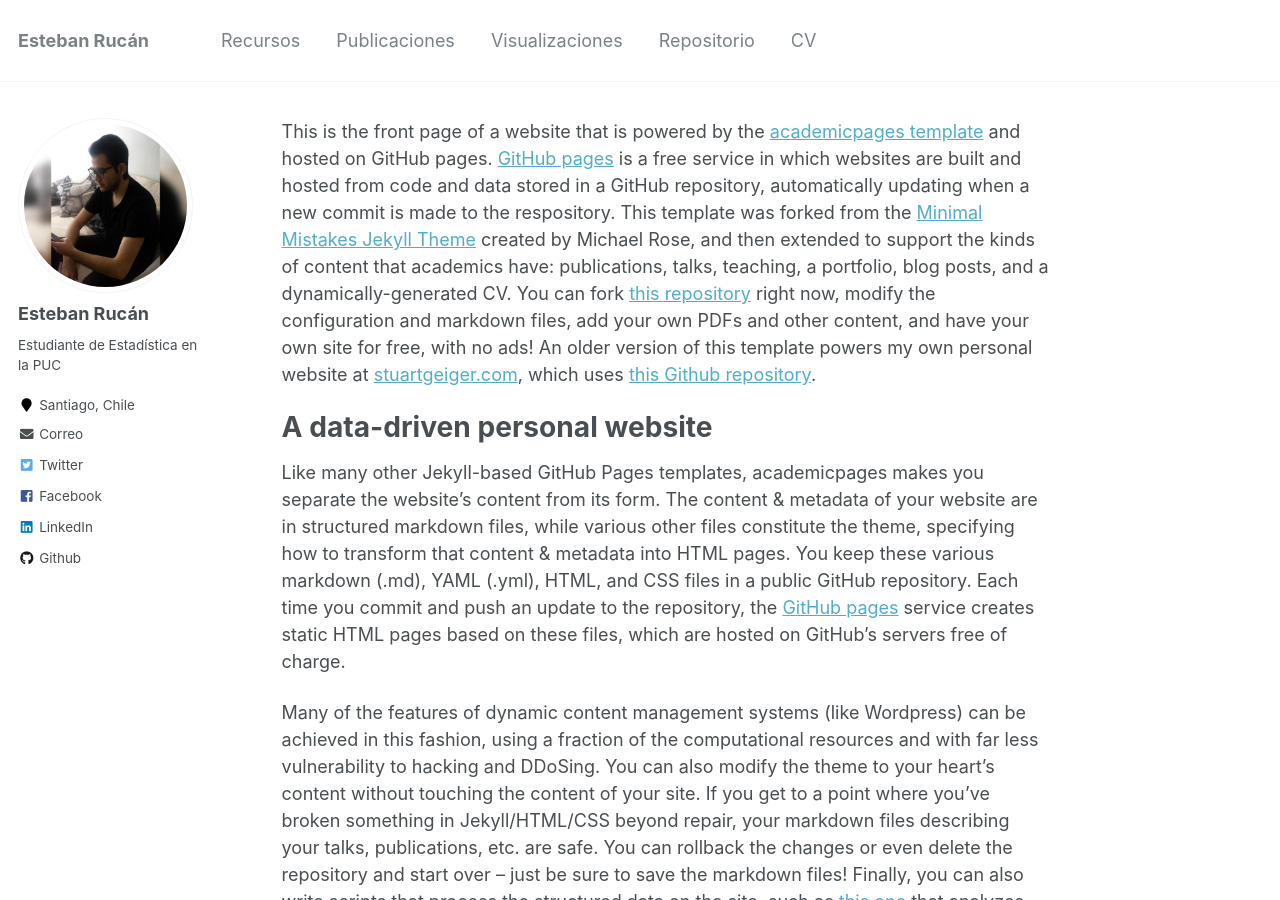
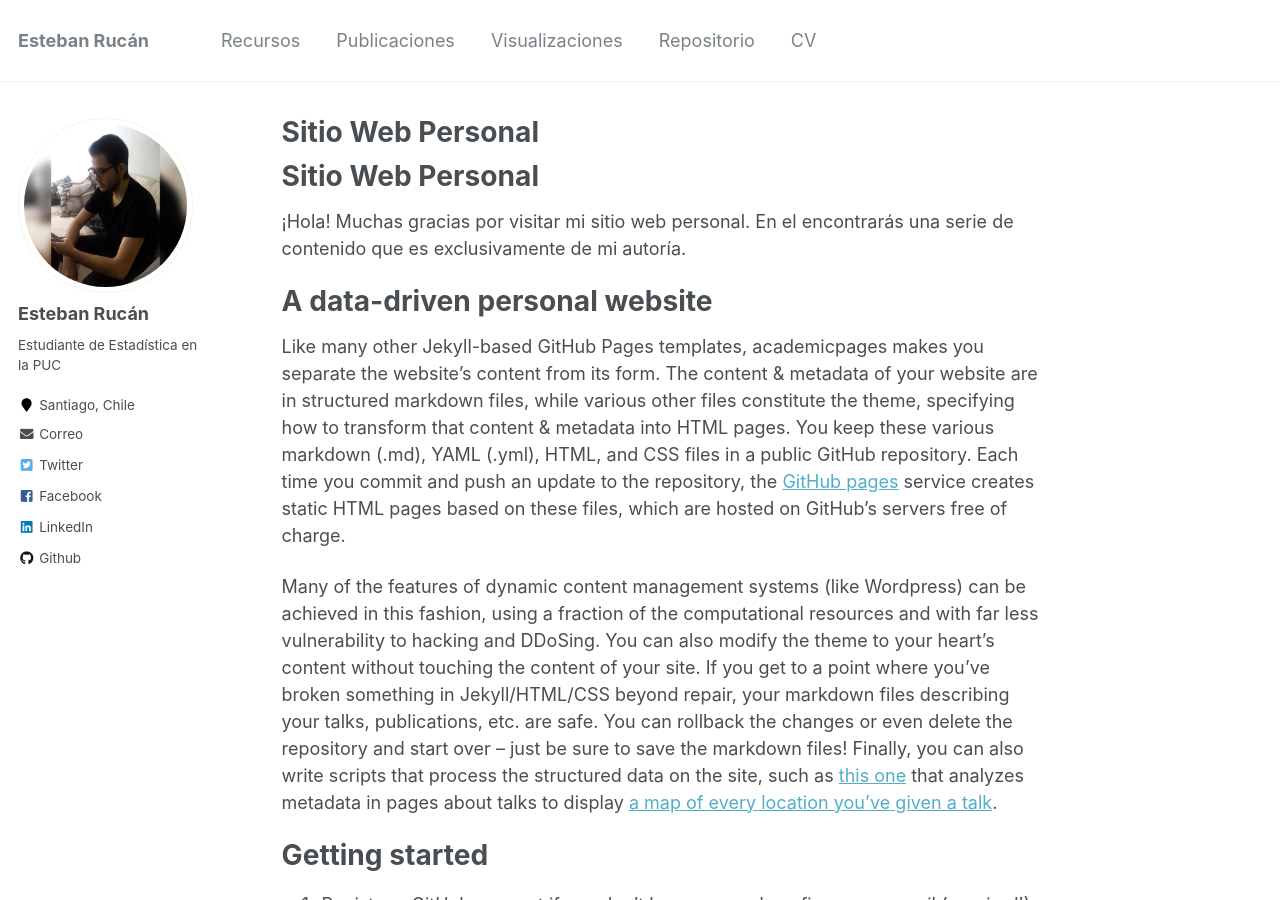
Before and after one commit to estebanrucan/estebanrucan.com, a Jekyll site: the page built from _pages/about.md, in a window 1280 px wide and 900 px high. Built offline with Jekyll 4.4.1, drawn with Linux system fonts in a browser that asks for light colours; our own code applies the rules of GitHub Pages for plain Markdown files.

Commit message:
Completando Página de Introducción

```diff
--- a/_pages/about.md
+++ b/_pages/about.md
@@ -1,13 +1,16 @@
 ---
 permalink: /
-excerpt: "Sobre mi"
+excerpt: "Sitio Web personal"
 author_profile: true
 redirect_from:
   - /about/
   - /about.html
 ---
 
-This is the front page of a website that is powered by the [academicpages template](https://github.com/academicpages/academicpages.github.io) and hosted on GitHub pages. [GitHub pages](https://pages.github.com) is a free service in which websites are built and hosted from code and data stored in a GitHub repository, automatically updating when a new commit is made to the respository. This template was forked from the [Minimal Mistakes Jekyll Theme](https://mmistakes.github.io/minimal-mistakes/) created by Michael Rose, and then extended to support the kinds of content that academics have: publications, talks, teaching, a portfolio, blog posts, and a dynamically-generated CV. You can fork [this repository](https://github.com/academicpages/academicpages.github.io) right now, modify the configuration and markdown files, add your own PDFs and other content, and have your own site for free, with no ads! An older version of this template powers my own personal website at [stuartgeiger.com](http://stuartgeiger.com), which uses [this Github repository](https://github.com/staeiou/staeiou.github.io).
+Sitio Web Personal
+======
+
+¡Hola! Muchas gracias por visitar mi sitio web personal. En el encontrarás una serie de contenido que es exclusivamente de mi autoría.
 
 A data-driven personal website
 ======
```
